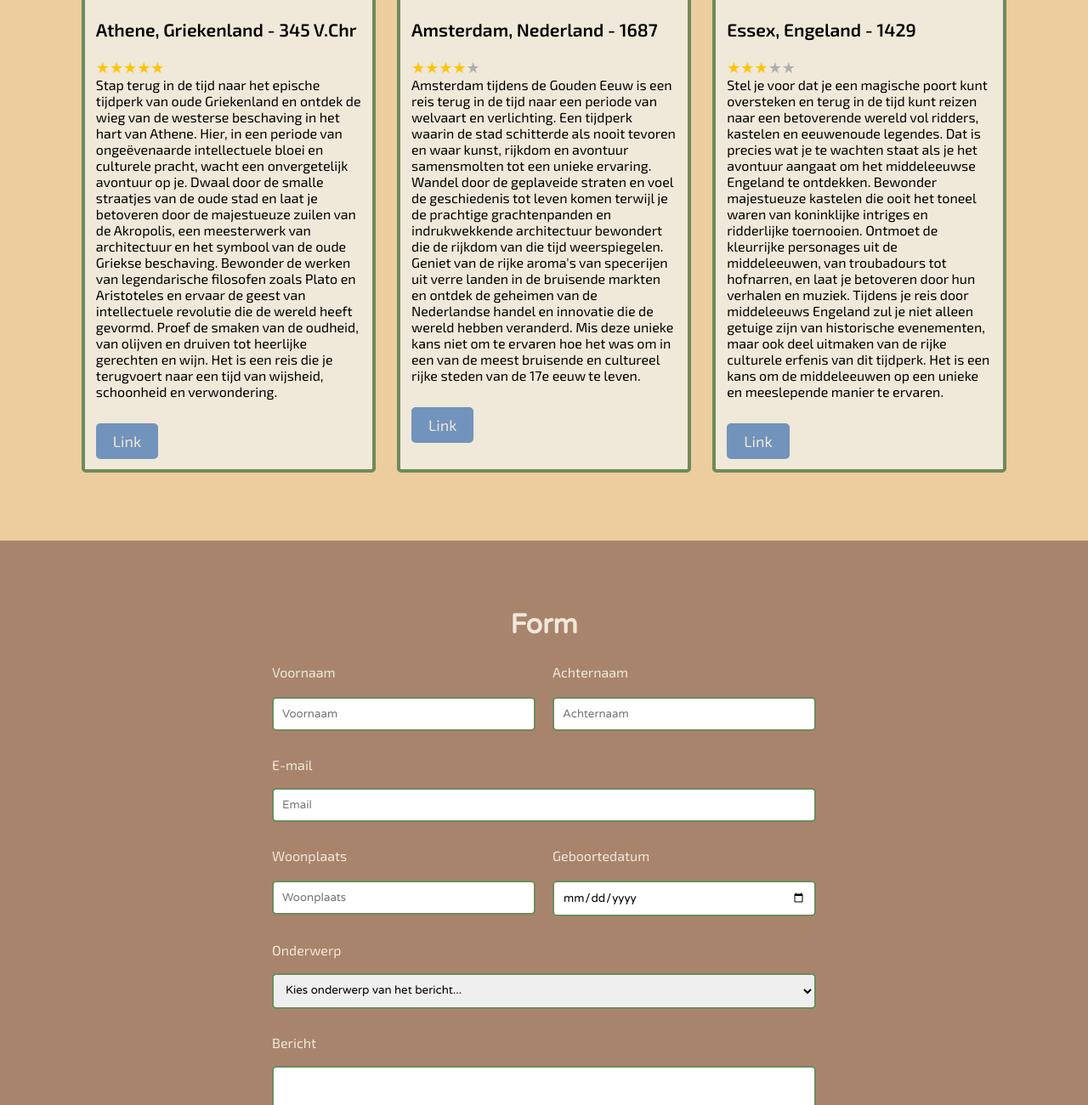
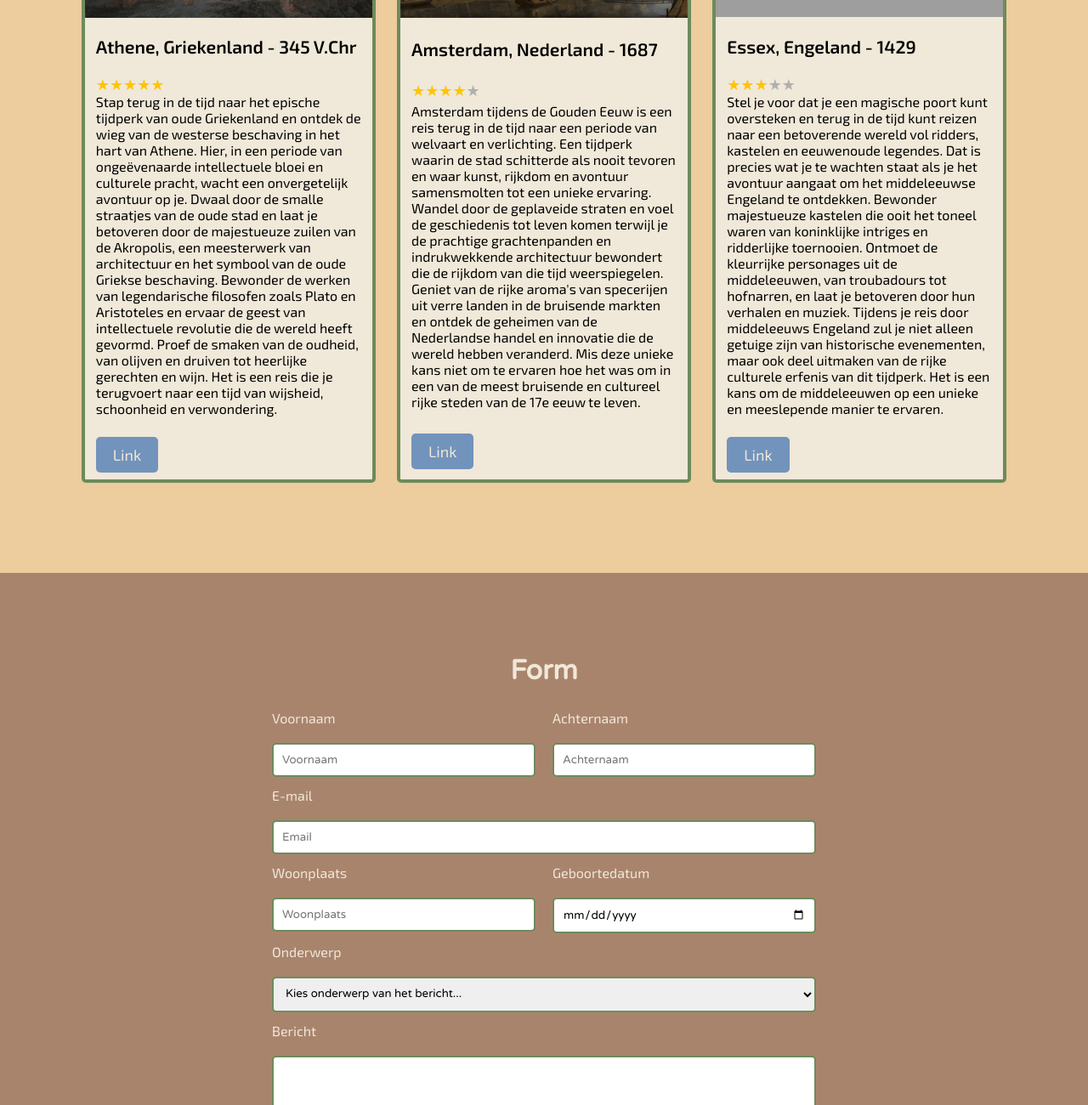
Before and after one commit to DavisKarper/frontend-eindopdracht1, a plain HTML site: page index.html in a window 1280 px wide. Shown: the part 1240-2540 px from the top of the page at 85% size. Drawn offline with Linux system fonts and the light colour scheme; grey boxes are pictures that could not be loaded.

Commit message:
Add files via upload

```diff
--- a/css/style.css
+++ b/css/style.css
@@ -97,6 +97,7 @@ header {
 
 .intro p {
     font-size: larger;
+    margin-bottom: 30px;
 }
 
 .intro div {
@@ -142,9 +143,14 @@ header {
     display: flex;
     gap: 2vw;
     margin: 0 7.5vw;
+    align-items: stretch
 }
 
 .travel-options article {
+    display: flex;
+    flex-direction: column;
+    align-items: flex-start;
+    justify-content: space-between;
     font-family: 'Exo 2', sans-serif;
     background-color: #f0e8d8;
     border-radius: 5px;
@@ -185,7 +191,7 @@ header {
     text-decoration: none;
     padding: 10px 20px;
     background-color: #7293bc;
-    margin: 5vh 1vw;
+    margin: 1vh 1vw;
     border-radius: 5px;
     color: #f0e8d8;
 }
@@ -195,7 +201,6 @@ header {
 }
 
 .form {
-    padding-top: 100px;
     background-color: #a9846d;
     color: #f0e8d8;
     padding: 0 25vw;
@@ -204,6 +209,7 @@ header {
 }
 
 .form h2 {
+    padding-top: 12vh;
     text-align: center;
     font-family: 'Varela Round', sans-serif;
     font-size: xx-large;
@@ -265,11 +271,20 @@ header {
     color: #f0e8d8;
     font-weight: bold;
     font-size: medium;
+    margin-bottom: 7vh;
 }
 
 .form form button:hover {
     background-color: #7293bc;
     border: 2px #7293bc solid;
+}
+
+#e-mail,
+#subject,
+#question,
+.terms-con,
+button {
+    margin-top: 2.5vh;
 }
 
 footer {
--- a/index.html
+++ b/index.html
@@ -12,15 +12,15 @@
     <nav>
         <img src="images/TimeWarp-Travels logo.png" alt="timewarp travels logo">
         <div>
-            <a href="#">Link</a>
-            <a href="#">Link</a>
+            <a href="#times-and-places-link">Link</a>
+            <a href="#form-link">Link</a>
             <a href="#">Link</a>
             <a href="#">Link</a>
             <a id="nav-right-link" href="#">Link</a>
         </div>
     </nav>
     <header>
-        <div class="intro">
+        <section class="intro">
             <h1>Reis terug in de tijd!</h1>
             <p>Onze commerciële tijdreizen maken het onmogelijke mogelijk. Verlies jezelf in de rijke en mysterieuze
                 tijdperken van het
@@ -38,16 +38,15 @@
                 een
                 avontuur dat
                 generaties zal overstijgen, want de tijd wacht op niemand, behalve op jou!</p>
-            <br>
             <div>
-                <a class="header-main-link" href="#">Link</a>
-                <a class="header-side-link" href="#">Link</a>
+                <a class="header-main-link" href="#times-and-places-link">Link</a>
+                <a class="header-side-link" href="#form-link">Link</a>
             </div>
-        </div>
+        </section>
     </header>
     <main>
         <section class="times-and-places">
-            <h2>Tijdperken & Locaties</h2>
+            <h2 id="times-and-places-link">Tijdperken & Locaties</h2>
             <div class="travel-options">
                 <article>
                     <img src="images/Athene-griekseTijd.png"
@@ -69,9 +68,9 @@
                         wereld heeft gevormd. Proef de smaken van de oudheid, van olijven en druiven tot heerlijke
                         gerechten en wijn. Het is een reis die je terugvoert naar
                         een tijd van wijsheid, schoonheid
-                        en verwondering.</p><br>
+                        en verwondering.</p>
                     <a href="#">Link</a>
-                    <div><br></div>
+                    <div></div>
                 </article>
                 <article>
                     <img src="images/Amsterdam-goudenEeuw.png"
@@ -92,9 +91,9 @@
                         Nederlandse handel en innovatie die de wereld hebben veranderd. Mis deze
                         unieke kans niet om te ervaren hoe het was om in een van de meest bruisende en cultureel rijke
                         steden van de 17e eeuw te
-                        leven.</p><br>
+                        leven.</p>
                     <a href="#">Link</a>
-                    <div><br></div>
+                    <div></div>
                 </article>
                 <article>
                     <img src="images/Engeland-middelEeuwen.png"
@@ -118,15 +117,15 @@
                         van historische evenementen, maar ook deel
                         uitmaken van de rijke culturele erfenis van dit tijdperk. Het is een kans om de middeleeuwen op
                         een unieke en meeslepende manier te
-                        ervaren.</p><br>
+                        ervaren.</p>
                     <a href="#">Link</a>
-                    <div><br></div>
+                    <div></div>
                 </article>
             </div>
         </section>
         <section class="form">
-            <br><br><br>
-            <h2>Form</h2>
+
+            <h2 id="form-link">Form</h2>
             <form>
                 <div>
                     <div>
@@ -137,9 +136,9 @@
                         <label for="last-name">Achternaam</label>
                         <input type="text" id="last-name" name="last-name" placeholder="Achternaam" required>
                     </div>
-                </div><br>
-                <label for="e-mail">E-mail</label><br>
-                <input type="email" id="e-mail" name="e-mail" placeholder="Email" required><br>
+                </div>
+                <label for="e-mail">E-mail</label>
+                <input type="email" id="e-mail" name="e-mail" placeholder="Email" required>
                 <div>
                     <div>
                         <label for="city">Woonplaats</label>
@@ -149,18 +148,18 @@
                         <label for="birthdate">Geboortedatum</label>
                         <input type="date" id="birthdate" name="birthdate" required>
                     </div>
-                </div><br>
-                <label for="subject">Onderwerp</label><br>
+                </div>
+                <label for="subject">Onderwerp</label>
                 <select name="subject" id="subject" required>
                     <option value="">Kies onderwerp van het bericht...</option>
                     <option value="0">Aankomst</option>
                     <option value="1">Vertrek</option>
                     <option value="2">Geldprijzen</option>
                     <option value="3">Tijdlijn veranderen</option>
-                </select><br>
-                <label for="question">Bericht</label><br>
+                </select>
+                <label for="question">Bericht</label>
                 <textarea name="question" id="question" cols="1" rows="7" required></textarea>
-                <div class="formfield"><br>
+                <div class="formfield">
                     <label for="category">Inschrijven voor nieuwsbrief?</label>
                     <div>
                         <div>
@@ -172,11 +171,11 @@
                             <label for="sign-up-no">Nee</label>
                         </div>
                     </div>
-                </div><br>
+                </div>
                 <div class="terms-con">
                     <input type="checkbox" id="terms-and-conditions" name="terms-and-conditions" required>
                     <label for="terms-and-conditions">Ik ga akkoord met de algemene voorwaarden*</label>
-                </div><br>
+                </div>
                 <button type="submit">Verstuur</button>
             </form>
         </section>
```
